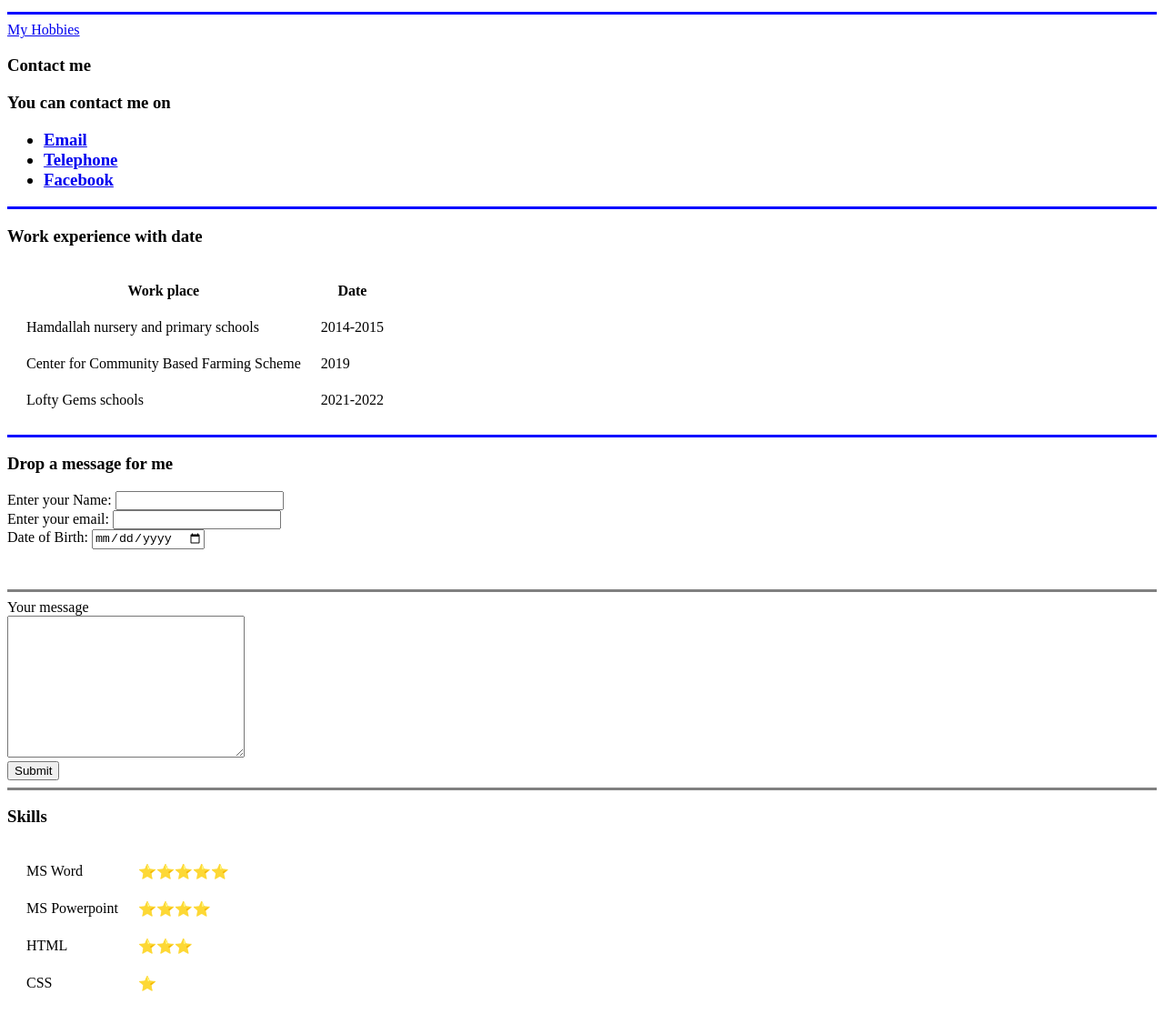
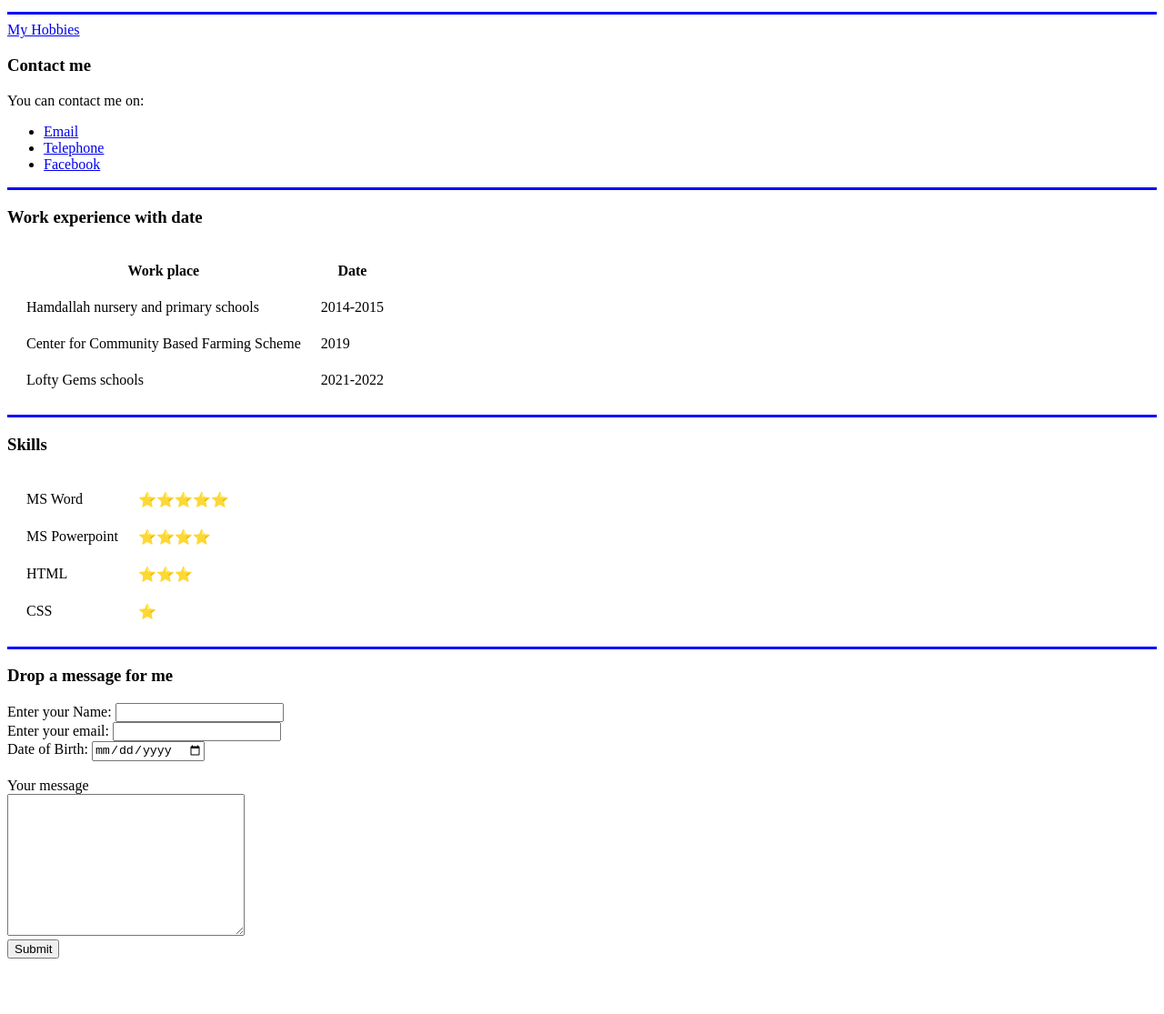
Before and after one commit to Haykinz97/Haykinz-cv, a plain HTML site: page index.html in a window 1280 px wide. Shown: the part 553-1668 px from the top of the page at 91% size. After the commit the page ends 1615 px from the top, so only its background shows below. Drawn offline with Linux system fonts and the light colour scheme.

Commit message:
index.html update

```diff
--- a/index.html
+++ b/index.html
@@ -26,8 +26,8 @@
    </ul>
    <hr size="3" color="blue">
   <a href="Hobbies.html">My Hobbies</a>
-    <h3>Contact me</h>
-   <p>You can contact me on</p>
+    <h3>Contact me</h3>
+   <p>You can contact me on:</p>
    <ul>
        <li><a href="mailto:mumeen.quadri@gmail.com">Email</a></li>
        <li><a href="tel:07062132847">Telephone</a></li>
@@ -56,23 +56,6 @@
 
    </table>
    <hr size="3" color="blue">
-    <h3>Drop a message for me</h3>
-   <form action="form.html">
-       <label for="name">Enter your Name:</label>
-       <input type="text" required><br>
-    <label for="email">Enter your email:</label>
-    <input type="text" name="email" id="" required><br>
-    <label for="DOB">Date of Birth:</label>
-    <input type="date" name="DOB" id="" required><br>
-    <br>
-    <br>
-        <hr size="3" noshade="">
-        <label for="">Your message</label><br>
-        <textarea name="Message" id="" cols="30" rows="10"></textarea><br>
-        <input type="submit" value="Submit">
-
-</form>
-<hr size="3" noshade="">
 <h3>Skills</h3>
 <table cellspacing="20">
     <tr>
@@ -92,6 +75,19 @@
                 <td>&#11088;</td>
                  </tr>
 </table>
-</table>
+    <hr size="3" color="blue">
+ <h3>Drop a message for me</h3>
+   <form action="form.html">
+       <label for="name">Enter your Name:</label>
+       <input type="text" required><br>
+    <label for="email">Enter your email:</label>
+    <input type="text" name="email" id="" required><br>
+    <label for="DOB">Date of Birth:</label>
+    <input type="date" name="DOB" id="" required><br>
+    <br>
+        <label for="">Your message</label><br>
+        <textarea name="Message" id="" cols="30" rows="10"></textarea><br>
+        <input type="submit" value="Submit">
+</form>
 </body>
 </html>
```
